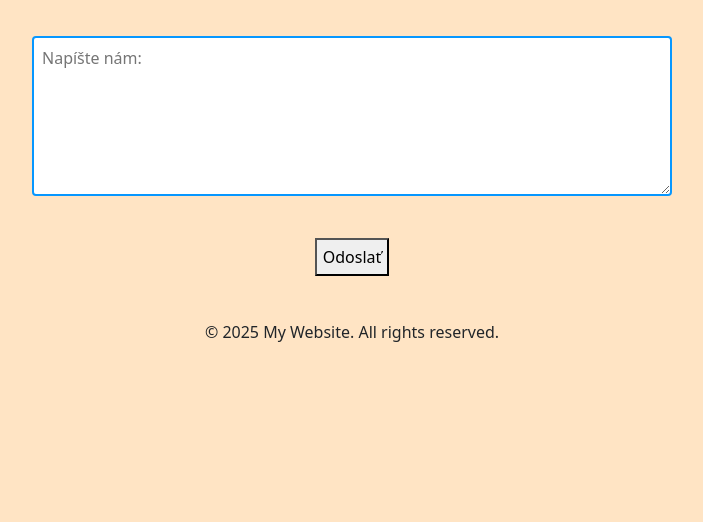
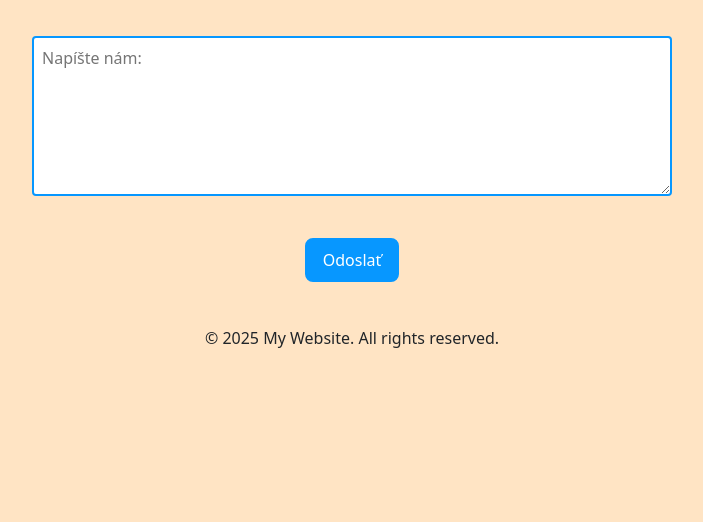
Before and after one commit to matus86309/matus86309.github.io, a PHP site: page /rasto/index.html in a window 1280 px wide. Shown: the part 2824-3346 px from the top of the page, without its empty margins (288-991 px from the left). Run offline with PHP 8.4, Linux system fonts and the light colour scheme.

Commit message:
Fixed textarea display

```diff
--- a/rasto/styles.css
+++ b/rasto/styles.css
@@ -73,11 +73,19 @@ footer {
 }
 textarea{
   height: 10rem;
-  width: 40rem;
+  width: calc(100% - 4rem);
+  max-width: 40rem;
   margin: 2rem;
   padding: 4px 8px;
   border-radius: 4px;
   border: 2px solid rgb(7, 151, 255);
+}
+button{
+  padding: .25rem 1rem;
+  background-color: rgb(7, 151, 255);
+  color: white;
+  border: 2px solid  rgb(7, 151, 255);
+  border-radius: .5rem
 }
 
 .info-panel {
```
